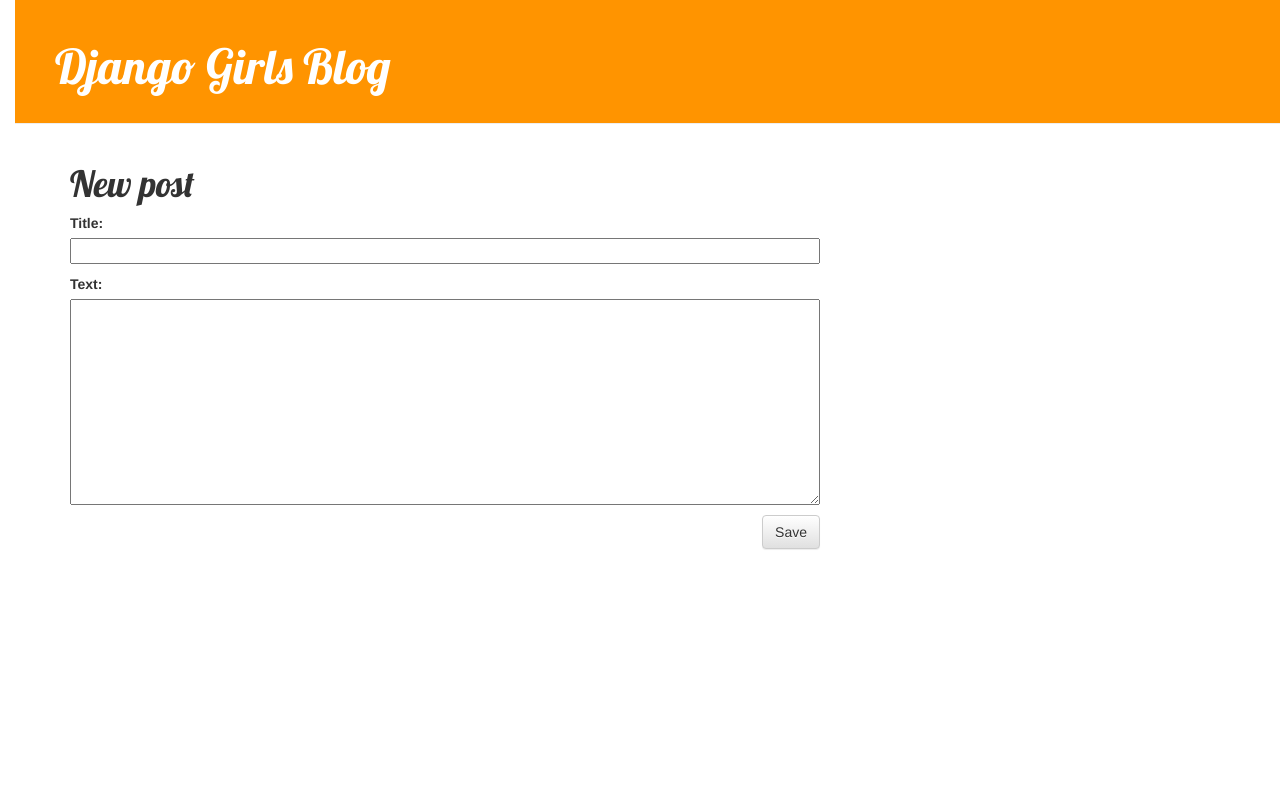
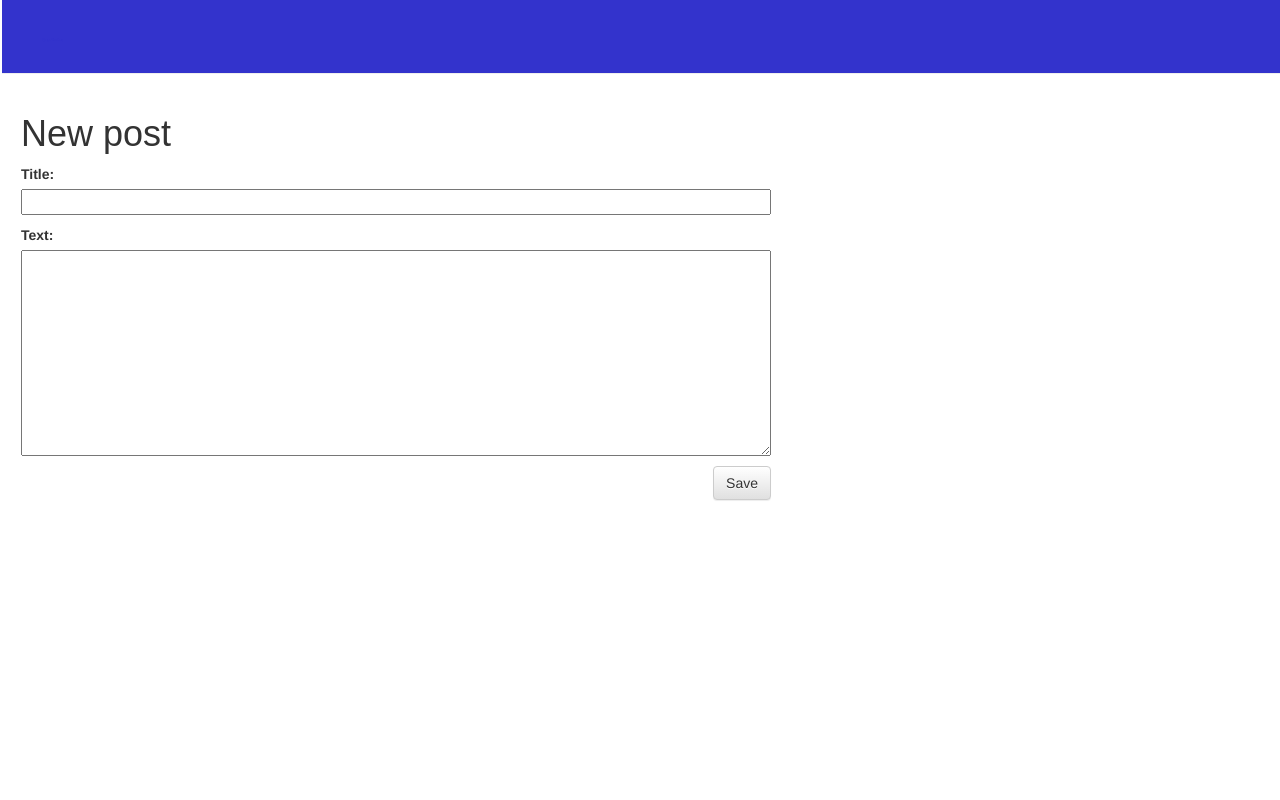
Before and after one commit to tinyneutrino/my-first-thing, a Django app: page /post/new/ in a window 1280 px wide. Run offline with Django 3.2, Linux system fonts and the light colour scheme; some libraries are stand-ins or nearby versions.

Commit message:
changed css

```diff
--- a/blog/static/css/blog.css
+++ b/blog/static/css/blog.css
@@ -1,35 +1,35 @@
 h1 a {
-    color: #FCA205;
-    font-family: 'Lobster';
+    color: #3333cc;
+    font-family: 'Arial';
 		}
 
 
 body {
-	padding-left:15px;
+	padding-left:2px;
 		}
 
 .page-header {
-    background-color: #ff9400;
+    background-color: #3333cc;
     margin-top: 0;
     padding: 20px 20px 20px 40px;
 		}
 
 .page-header h1, .page-header h1 a, .page-header h1 a:visited, .page-header h1 a:active {
-    color: #ffffff;
-    font-size: 36pt;
+    color: #3333cc;
+    font-size: 2pt;
     text-decoration: none;
 }
 
 .content {
-    margin-left: 40px;
+    margin-left: 4px;
 }
 
 h1, h2, h3, h4 {
-    font-family: 'Lobster', cursive;
+    font-family: 'Arial', cursive;
 }
 
 .date {
-    color: #828282;
+    color: #3333cc;
 }
 
 .save {
@@ -41,9 +41,9 @@ h1, h2, h3, h4 {
 }
 
 .top-menu, .top-menu:hover, .top-menu:visited {
-    color: #ffffff;
+    color: #3333cc;
     float: right;
-    font-size: 26pt;
+    font-size: 6pt;
     margin-right: 20px;
 }
 
@@ -52,5 +52,5 @@ h1, h2, h3, h4 {
 }
 
 .post h1 a, .post h1 a:visited {
-    color: #000000;
+    color: #3333cc;
 }
```
